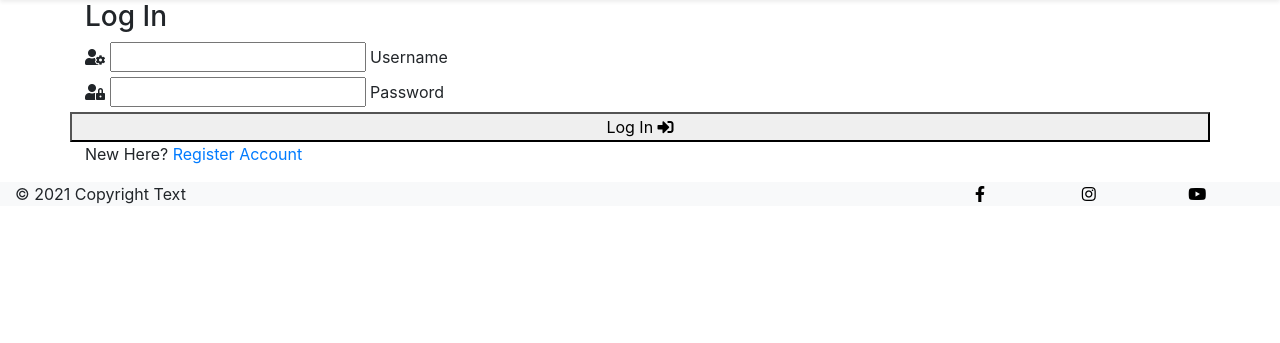
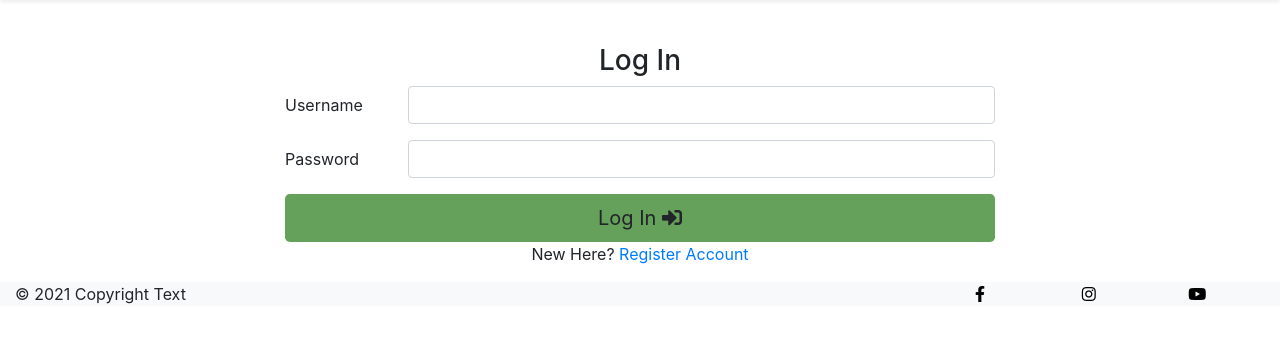
Before and after one commit to keeks-mtl/petiole, a Flask app: page /login in a window 1280 px wide. Shown: the part 106-449 px from the top of the page. Run offline with Flask 2, Linux system fonts and the light colour scheme; some libraries are stand-ins or nearby versions.

Commit message:
Add styles to login.html

```diff
--- a/static/css/style.css
+++ b/static/css/style.css
@@ -20,6 +20,6 @@ nav .nav-link {
 
 /* register form */
 
-.register-form {
+.register-form, .login-form {
     margin-top: 4%;
 }
--- a/templates/login.html
+++ b/templates/login.html
@@ -1,44 +1,42 @@
 {% extends "base.html" %}
 {% block content %}
 
-    <h3 class="center-align">Log In</h3>
-
-    <div class="row">
-        <form class="col s12 m8 offset-m2" method="POST" action="{{ url_for('login') }}">
-            <div class="card-panel">
+    <div class="container login-form">
+        <h3 class="text-center">Log In</h3>
+        <div class="row justify-content-center">
+            <form class="col-md-8" method="POST" action="{{ url_for('login') }}">
                 <!-- username -->
-                <div class="row">
-                    <div class="input-field col s12">
-                        <i class="fas fa-user-cog prefix"></i>
-                        <input id="username" name="username" type="text" minlength="5"
+                    <div class="form-group row">
+                        <label class="col-sm-2 col-form-label" for="username">
+                            Username
+                        </label>
+                        <div class="col-sm-10">
+                            <input class="form-control" id="username" name="username" type="text" minlength="5"
                                 max-length="15" pattern="^[a-zA-50-9]{5,15}$" class="validate" required>
-                        <label for="username">Username</label>
                         </div>
                     </div>
                     <!-- password -->
-                <div class="row">
-                    <div class="input-field col s12">
-                        <i class="fas fa-user-lock prefix"></i>
-                        <input id="password" name="password" pattern="^[a-zA-50-9]{5,15}$" minlength="5"
+                    <div class="form-group row">
+                        <label class="col-sm-2 col-form-label" for="password">
+                            Password
+                        </label>
+                        <div class="col-sm-10">
+                            <input class="form-control" id="password" name="password" pattern="^[a-zA-50-9]{5,15}$" minlength="5"
                                 maxlength="15" type="password" class="validate" required>
-                        <label for="password">Password</label>
                         </div>
                     </div>
-                <!-- login -->
-                <div class="row">
-                    <button type="submit" class="col s12 btn-large">
+                    <!-- submit -->
+                    <button type="submit" class="btn green-btn btn-lg btn-block">
                         Log In <i class="fas fa-sign-in-alt"></i>
                     </button>
+            </form>
         </div>
     </div>
-        </form>
-    </div>
-
     <div class="row">
         <div class="col s12">
-            <p class="center-align">
+            <p class="text-center">
                 New Here?
-                <a href="{{ url_for('register') }}" class="light-green-text text-lighten-3">Register Account</a>
+                <a href="{{ url_for('register') }}">Register Account</a>
             </p>
         </div>
     </div>
--- a/templates/register.html
+++ b/templates/register.html
@@ -65,7 +65,7 @@
         <div class="col s12">
             <p class="text-center">
                 Already Registered?
-                <a href="{{ url_for('login') }}" class="light-green-text text-lighten-3">Login</a>
+                <a href="{{ url_for('login') }}">Login</a>
             </p>
         </div>
     </div>
```
Lines whose indentation alone changed are shown as unchanged.
